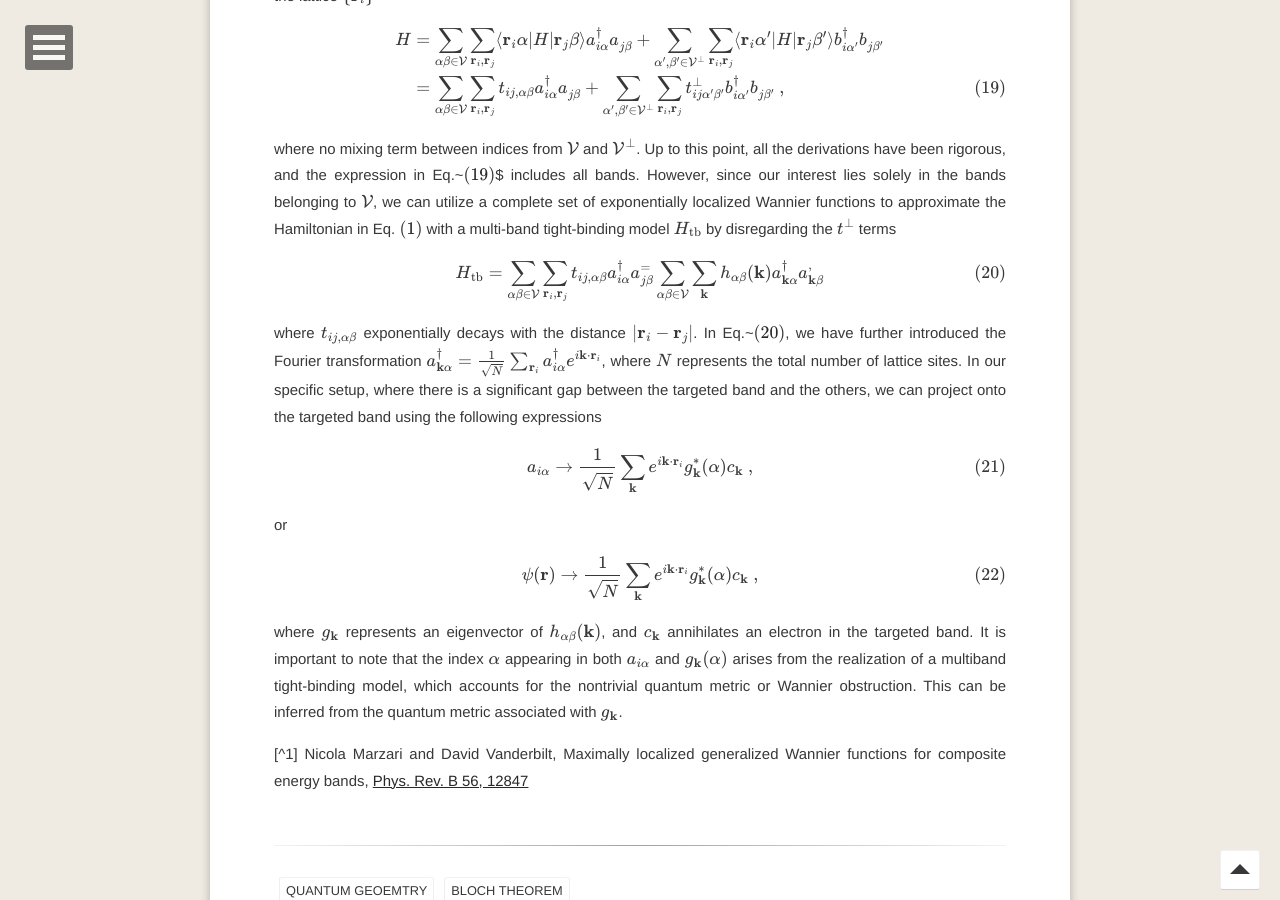
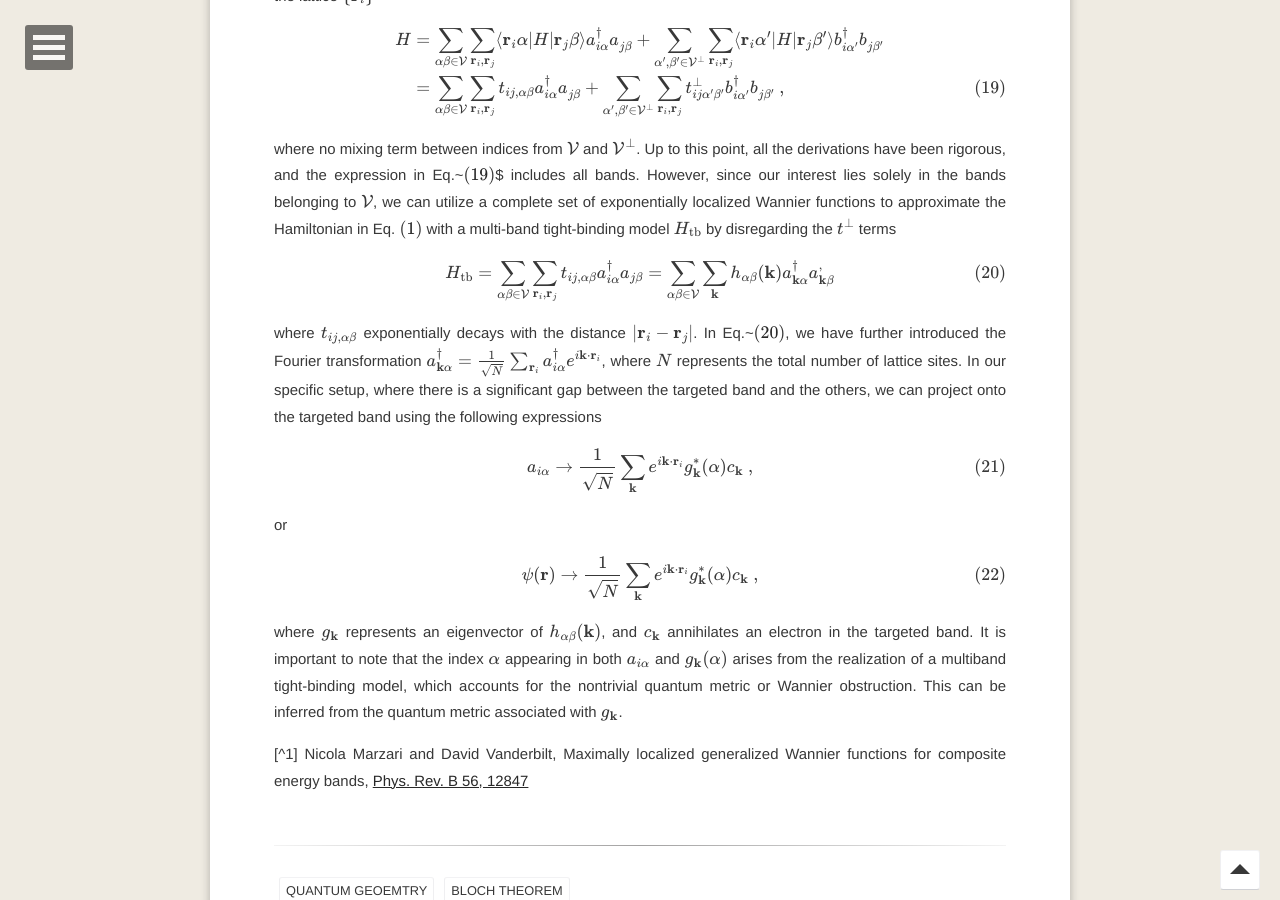
Before and after one commit to shuaichenphysics/shuaichenphysics.github.io, a Jekyll site: the page built from _posts/2023-10-20-bound state in a periodic potential.md, in a window 1280 px wide and 900 px high, scrolled down 3265 px. Built offline with Jekyll 4.4.1, drawn with Linux system fonts in a browser that asks for light colours; formulas are drawn with MathJax 3; comment, search, counter and statistics services are not loaded.

Commit message:
Update 2023-10-20-bound state in a periodic potential.md

```diff
--- a/_posts/2023-10-20-bound state in a periodic potential.md
+++ b/_posts/2023-10-20-bound state in a periodic potential.md
@@ -146,7 +146,7 @@ Up to this point, all the derivations have been rigorous, and the expression in
 
 $$
 \begin{align}
-H_{\mathrm{tb}} & =\sum_{\alpha\beta\in\mathcal{V}}\sum_{\mathbf{r}_{i},\mathbf{r}_{j}}t_{ij,\alpha\beta}a_{i\alpha}^{\dagger}a_{j\beta}^{{}} =\sum_{\alpha\beta\in\mathcal{V}}\sum_{\mathbf{k}}h_{\alpha\beta}(\mathbf{k})a_{\mathbf{k}\alpha}^{\dagger}a_{\mathbf{k}\beta}^{{}},
+H_{\mathrm{tb}} & =\sum_{\alpha\beta\in\mathcal{V}}\sum_{\mathbf{r}_{i},\mathbf{r}_{j}}t_{ij,\alpha\beta}a_{i\alpha}^{\dagger}a_{j\beta} =\sum_{\alpha\beta\in\mathcal{V}}\sum_{\mathbf{k}}h_{\alpha\beta}(\mathbf{k})a_{\mathbf{k}\alpha}^{\dagger}a_{\mathbf{k}\beta}^{{}},
 \label{eq:tb}
 \end{align}
 $$
```
